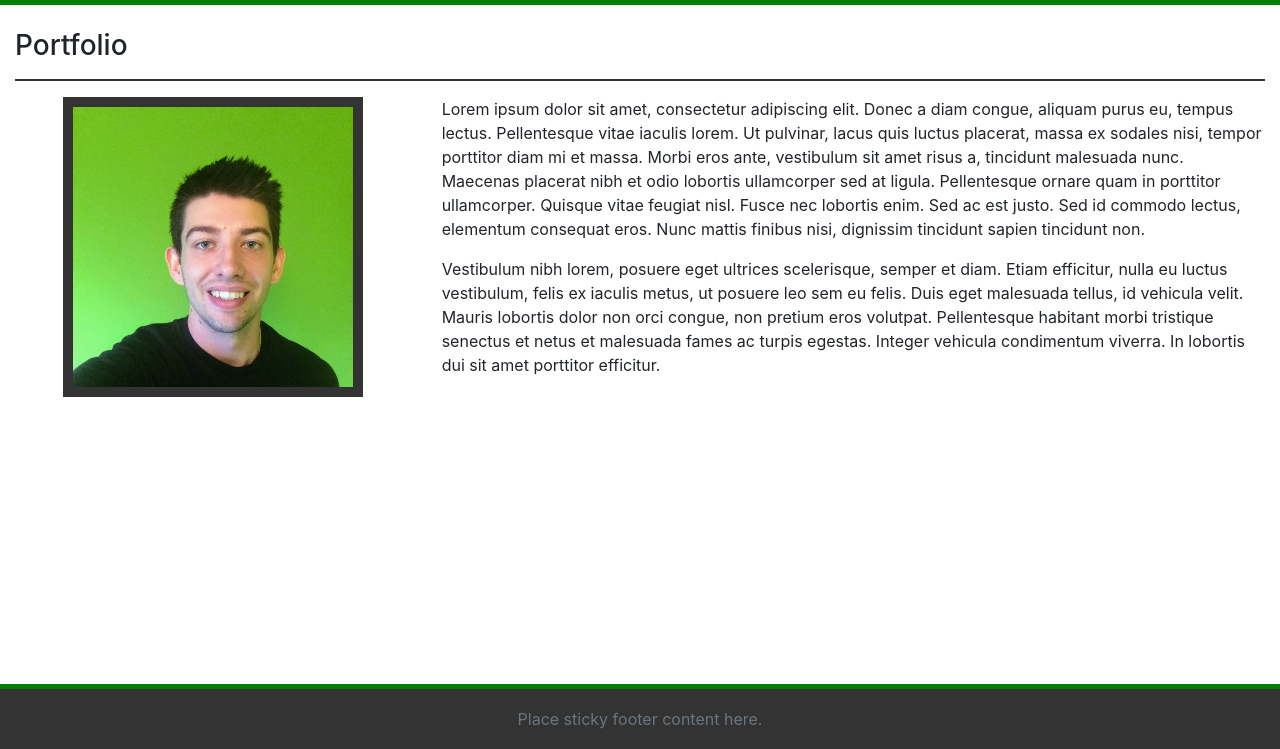
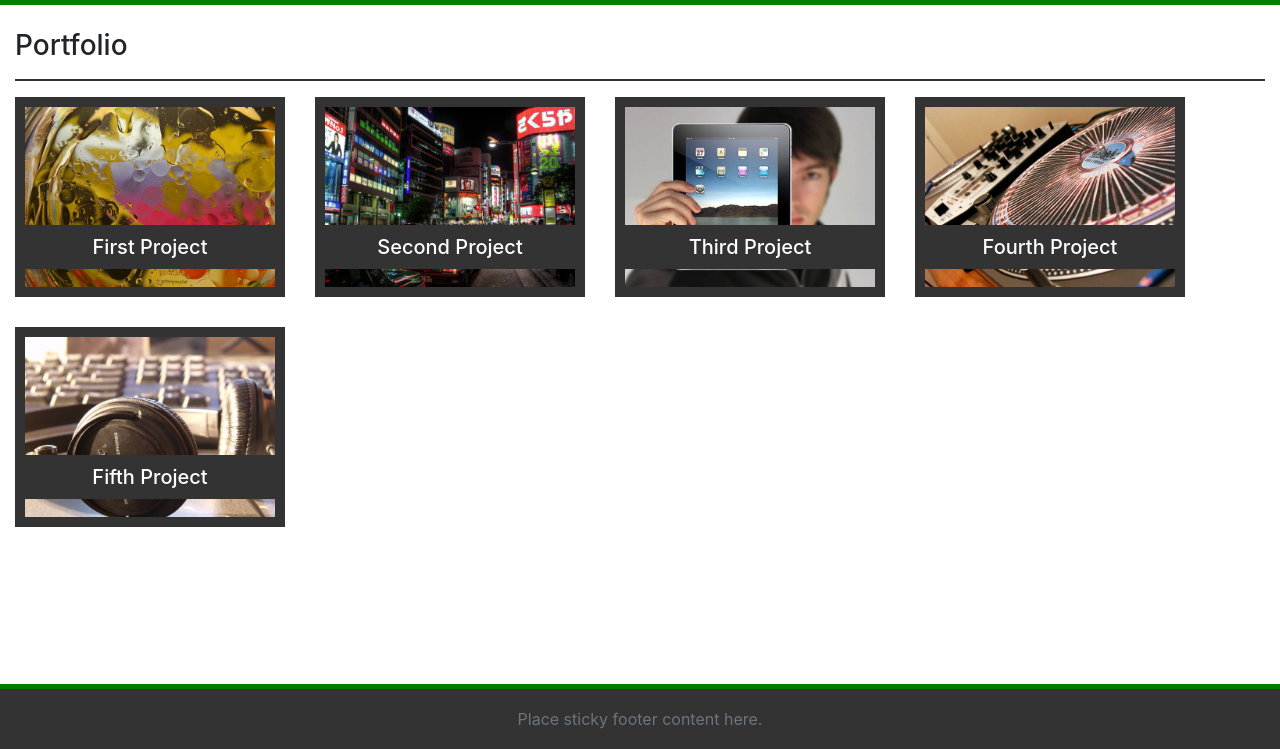
Before and after one commit to Morrowii/Bootstrap-Portfolio, a plain HTML site: page portfolio.html in a window 1280 px wide. Shown: the part 51-800 px from the top of the page. Drawn offline with nearby package versions, Linux system fonts and the light colour scheme.

Commit message:
fixed spacing and added portfolio content

```diff
--- a/portfolio.html
+++ b/portfolio.html
@@ -37,12 +37,49 @@
             </div>
         </div>
         <div class="row">
-            <div class="col-md-4 col-sm-12">
-                <img class="img-fluid d-block mx-auto" src="assets/images/profile-photo.jpg" width="300" height="300" style="border: 10px solid #333333;">
-            </div>
-            <div class="col-md-8 col-sm-12">
-                <p>Lorem ipsum dolor sit amet, consectetur adipiscing elit. Donec a diam congue, aliquam purus eu, tempus lectus. Pellentesque vitae iaculis lorem. Ut pulvinar, lacus quis luctus placerat, massa ex sodales nisi, tempor porttitor diam mi et massa. Morbi eros ante, vestibulum sit amet risus a, tincidunt malesuada nunc. Maecenas placerat nibh et odio lobortis ullamcorper sed at ligula. Pellentesque ornare quam in porttitor ullamcorper. Quisque vitae feugiat nisl. Fusce nec lobortis enim. Sed ac est justo. Sed id commodo lectus, elementum consequat eros. Nunc mattis finibus nisi, dignissim tincidunt sapien tincidunt non.</p>
-                <p>Vestibulum nibh lorem, posuere eget ultrices scelerisque, semper et diam. Etiam efficitur, nulla eu luctus vestibulum, felis ex iaculis metus, ut posuere leo sem eu felis. Duis eget malesuada tellus, id vehicula velit. Mauris lobortis dolor non orci congue, non pretium eros volutpat. Pellentesque habitant morbi tristique senectus et netus et malesuada fames ac turpis egestas. Integer vehicula condimentum viverra. In lobortis dui sit amet porttitor efficitur.</p>
+            <div class="col d-flex flex-wrap">
+                <div class="project">
+                    <img class="w-100 h-100" src="assets/images/placeholder1.jpg" alt="First Placerholder">
+                    <h3 class="project-caption">First Project</h3>
+                </div>
+                <div class="project">
+                    <img class="w-100 h-100" src="assets/images/placeholder2.jpg" alt="Second Placeholder">
+                    <h3 class="project-caption">Second Project</h3>
+                </div>
+                <div class="project">
+                    <img class="w-100 h-100" src="assets/images/placeholder3.jpg" alt="Third Placerholder">
+                    <h3 class="project-caption">Third Project</h3>
+                </div>
+                <div class="project">
+                    <img class="w-100 h-100" src="assets/images/placeholder4.jpg" alt="Fourth Placeholder">
+                    <h3 class="project-caption">Fourth Project</h3>
+                </div>
+                <div class="project">
+                    <img class="w-100 h-100" src="assets/images/placeholder5.jpg" alt="Fifth Placeholder">
+                    <h3 class="project-caption">Fifth Project</h3>
+                </div>
+                <style>
+                    .project {
+                        position: relative;
+                        width: 270px;
+                        height: 200px;
+                        border: 10px solid #333333;
+                        margin-right: 30px;
+                        margin-bottom: 30px;
+                    }
+
+                    .project-caption {
+                        position: absolute;
+                        left: 0px;
+                        right: 0px;
+                        bottom: 10px;
+                        padding: 10px;
+                        font-size: 20px;
+                        color: white;
+                        text-align: center;
+                        background-color: #333333;
+                    }
+                </style>
             </div>
         </div>
     </div>
```
Also changed, not shown: contact.html (+1 -0 lines), index.html (+2 -2 lines), style.css (deleted, +0 -18 lines).
